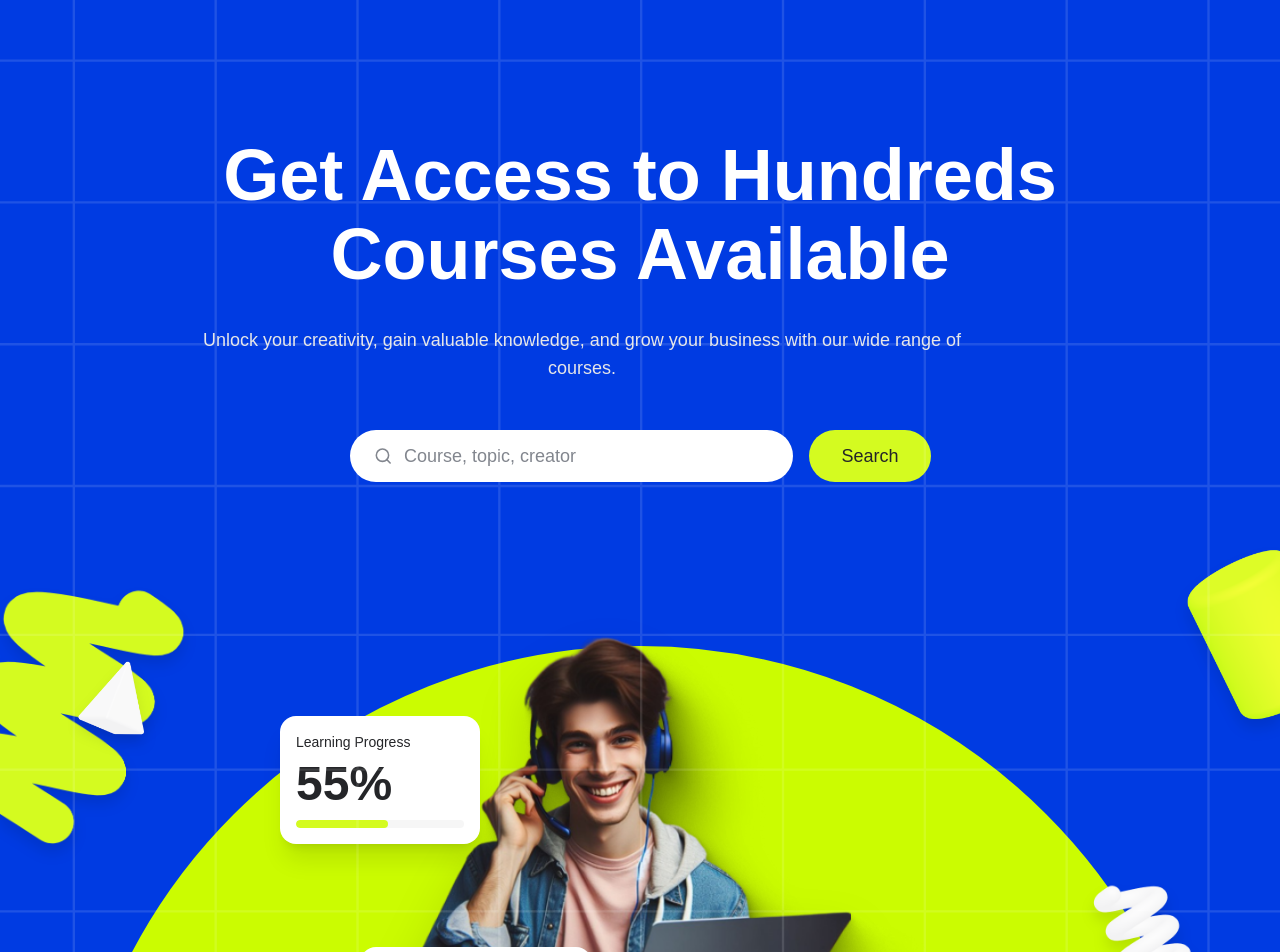
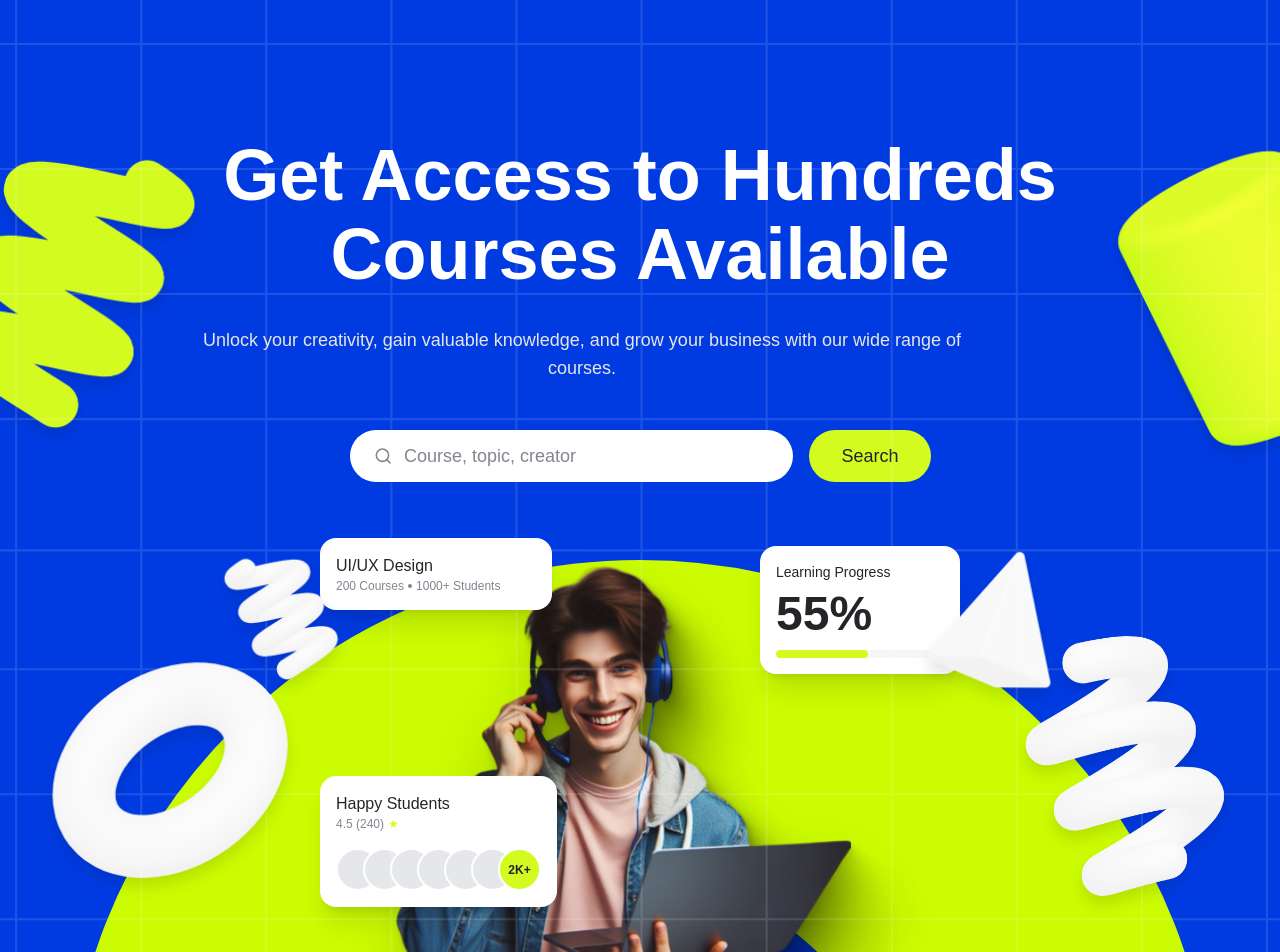
Before and after one commit to Ashfatul/doin-assignement, a Next.js app: page / in a window 1280 px wide. Shown: the part 80-1032 px from the top of the page. Built offline with nearby package versions, Linux system fonts and the light colour scheme; a web font is replaced by a local one.

Commit message:
Refactor Hero component layout and add new animated shapes for enhanced visual appeal

```diff
--- a/components/sections/Hero.tsx
+++ b/components/sections/Hero.tsx
@@ -16,13 +16,29 @@ export default function Hero() {
 
          <div className="relative w-full pt-12 md:pt-24 flex flex-col items-center gap-12">
             {/* Left Content Area */}
-            <div className="flex-1 max-w-[935px] flex flex-col gap-8">
+            <div className="relative w-full">
+               {/* Main Center Sphere */}
+               <AnimatedShape
+                  src="/images/hero/hero-shape-1.png"
+                  className="absolute bottom-0 left-0 w-[265px]"
+                  delay={0}
+                  yRange={[-10, 10]}
+               />
+               {/* Top Right Cone */}
+               <AnimatedShape
+                  src="/images/hero/hero-shape-2.png"
+                  className="absolute bottom-0 right-0 w-[210px]"
+                  delay={1}
+                  yRange={[-15, 15]}
+                  rotateRange={[0, 15, 0]}
+               />
+               <div className="flex-1 max-w-[935px] flex flex-col gap-8 mx-auto">
                   <h1 className="font-heading font-semibold text-[48px] md:text-[60px] lg:text-[72px] leading-[1.1] text-white text-center">
                      Get Access to Hundreds Courses Available
                   </h1>
                   <p className="font-sans font-normal text-lg text-[#e5e6e8] max-w-[819px]">
-                  Unlock your creativity, gain valuable knowledge, and grow your
-                  business with our wide range of courses.
+                     Unlock your creativity, gain valuable knowledge, and grow
+                     your business with our wide range of courses.
                   </p>
 
                   {/* Search Bar */}
@@ -40,9 +56,10 @@ export default function Hero() {
                      </button>
                   </div>
                </div>
+            </div>
 
             {/* Right Content Area / Images */}
-            <div className="flex-1 relative w-full min-h-150 hidden lg:flex items-center justify-center pointer-none text-left">
+            <div className="flex-1 relative w-full hidden lg:flex items-center justify-center pointer-none text-left">
                {/* Hero Man */}
                <div className="relative bottom-0 w-[640px] h-[457px]">
                   <Image
@@ -56,7 +73,7 @@ export default function Hero() {
                      }}
                   />
 
-                  <div className="absolute -left-10 top-1/4 bg-white rounded-2xl p-4 shadow-xl flex flex-col gap-2 min-w-[200px]">
+                  <div className="absolute right-0 top-4 bg-white rounded-2xl p-4 shadow-xl flex flex-col gap-2 min-w-[200px]">
                      <span className="font-sans font-medium text-sm text-text-dark">
                         Learning Progress
                      </span>
@@ -69,17 +86,16 @@ export default function Hero() {
                   </div>
 
                   {/* Floating Meta */}
-                  <div className="absolute bottom-10 left-10 bg-white rounded-2xl p-4 shadow-xl flex flex-col gap-4 min-w-[232px]">
+                  <div className="absolute top-2 left-0 bg-white rounded-2xl p-4 shadow-xl flex flex-col gap-4 min-w-[232px]">
                      <div>
                         <span className="font-sans font-medium text-base text-text-dark block">
-                           Happy Students
+                           UI/UX Design
                         </span>
                         <div className="flex items-center gap-1">
                            <span className="font-sans text-xs text-text-muted">
                               200 Courses
                            </span>
-                           <span className="font-sans text-xs text-text-muted h-1 w-1 rounded-full bg-text-muted">
-                           </span>
+                           <span className="font-sans text-xs text-text-muted h-1 w-1 rounded-full bg-text-muted"></span>
                            <span className="font-sans text-xs text-text-muted">
                               1000+ Students
                            </span>
@@ -88,7 +104,7 @@ export default function Hero() {
                   </div>
 
                   {/* Floating Card: Happy Students */}
-                  <div className="absolute -bottom-10 right-10 bg-white rounded-2xl p-4 shadow-xl flex flex-col gap-4 min-w-[232px]">
+                  <div className="absolute bottom-20 left-0 bg-white rounded-2xl p-4 shadow-xl flex flex-col gap-4 min-w-[232px]">
                      <div>
                         <span className="font-sans font-medium text-base text-text-dark block">
                            Happy Students
@@ -114,26 +130,11 @@ export default function Hero() {
                   </div>
                </div>
                {/* Animated 3D Shapes */}
-               <div className="absolute top-0 right-0 w-full h-full pointer-events-none">
-                  {/* Main Center Sphere */}
-                  <AnimatedShape
-                     src="/images/hero/hero-shape-1.png"
-                     className="absolute top-0 left-0 w-[250px]"
-                     delay={0}
-                     yRange={[-10, 10]}
-                  />
-                  {/* Top Right Cone */}
-                  <AnimatedShape
-                     src="/images/hero/hero-shape-2.png"
-                     className="absolute top-0 right-0 w-[120px]"
-                     delay={1}
-                     yRange={[-15, 15]}
-                     rotateRange={[0, 15, 0]}
-                  />
+               <div className="absolute top-0 left-0 w-full h-full pointer-events-none">
                   {/* Bottom Right Ring */}
                   <AnimatedShape
                      src="/images/hero/hero-shape-3.png"
-                     className="absolute bottom-[20%] right-[5%] w-[150px]"
+                     className="absolute top-0 left-[15%] w-[175px]"
                      delay={2}
                      yRange={[-20, 20]}
                      rotateRange={[0, -15, 0]}
@@ -141,14 +142,22 @@ export default function Hero() {
                   {/* Top Left Shape */}
                   <AnimatedShape
                      src="/images/hero/hero-shape-4.png"
-                     className="absolute top-[20%] left-[5%] w-[100px]"
+                     className="absolute top-0 right-[15%] w-[188px]"
                      delay={1.5}
                      yRange={[-12, 12]}
                   />
                   {/* Bottom Left Shape */}
                   <AnimatedShape
                      src="/images/hero/hero-shape-5.png"
-                     className="absolute bottom-[10%] left-[10%] w-[130px]"
+                     className="absolute bottom-[10%] left-0 w-[342px]"
+                     delay={0.5}
+                     yRange={[-8, 8]}
+                     rotateRange={[0, 10, 0]}
+                  />
+
+                  <AnimatedShape
+                     src="/images/hero/hero-shape-6.png"
+                     className="absolute bottom-[10%] right-0 w-[330px]"
                      delay={0.5}
                      yRange={[-8, 8]}
                      rotateRange={[0, 10, 0]}
```
Also changed, not shown: public/images/hero/hero-shape-5.png, public/images/hero/hero-shape-6.png. Lines whose indentation alone changed are shown as unchanged.
